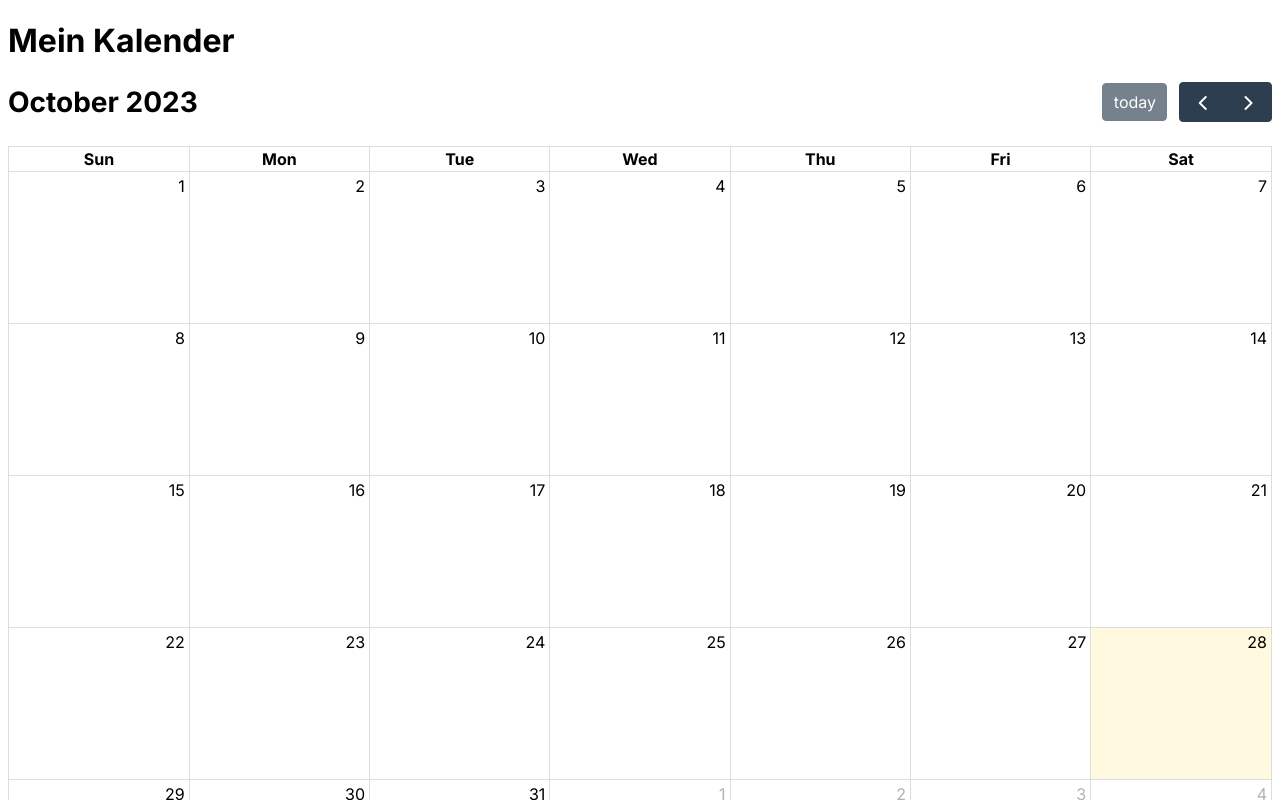
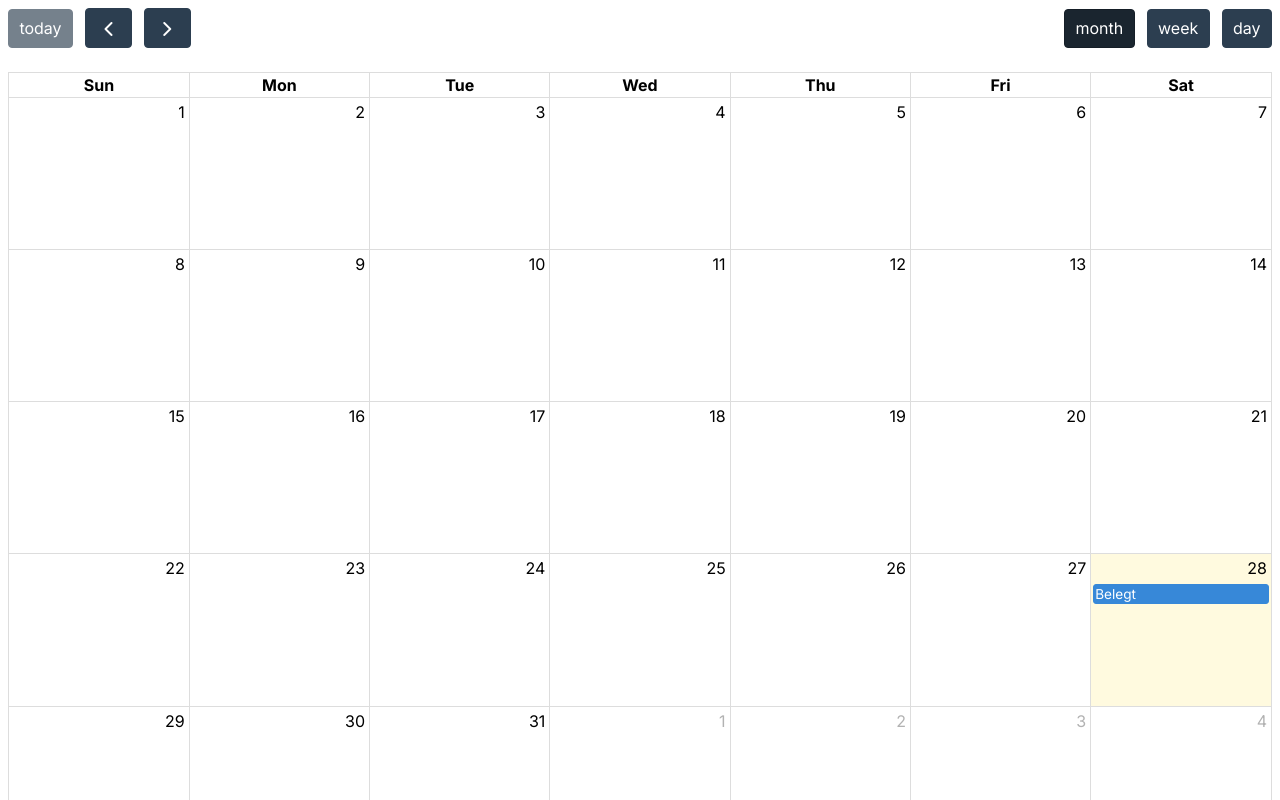
Before and after one commit to EDAG-Hackathon/Hackathon2023, a Next.js app in the folder frontend/: page / in a window 1280 px wide. Shown: the top 800 px of the page. Built offline with nearby package versions, Linux system fonts and the light colour scheme.

Commit message:
wip calendar

```diff
--- a/frontend/src/app/calendar.tsx
+++ b/frontend/src/app/calendar.tsx
@@ -1,20 +1,23 @@
 import React from "react";
 import FullCalendar from "@fullcalendar/react";
 import dayGridPlugin from "@fullcalendar/daygrid";
+import interactionPlugin from "@fullcalendar/interaction";
 
 export function Calendar() {
   return (
     <div>
-      <h1>Mein Kalender</h1>
       <FullCalendar
-        plugins={[dayGridPlugin]}
-        initialView="dayGridMonth"
-        events={
-          [
-            // Hier können Sie Ihre Ereignisse definieren
-            // Beispiel: { title: 'Event 1', date: '2023-10-28' },
-          ]
-        }
+        headerToolbar={{
+          start: "today prev next",
+          end: "dayGridMonth dayGridWeek dayGridDay",
+        }}
+        events={[{ title: "Belegt", date: "2023-10-28" }]}
+        // headerToolbar={{
+        //   start: "today prev next",
+        //   end: "dayGridMonth dayGridWeek dayGridDay",
+        // }}
+        plugins={[dayGridPlugin, interactionPlugin]}
+        // views={["dayGridMonth", "dayGridWeek", "dayGridDay"]}
       />
     </div>
   );
```
Also changed, not shown: 1 other file (tests, documents, lock files or other folders).
